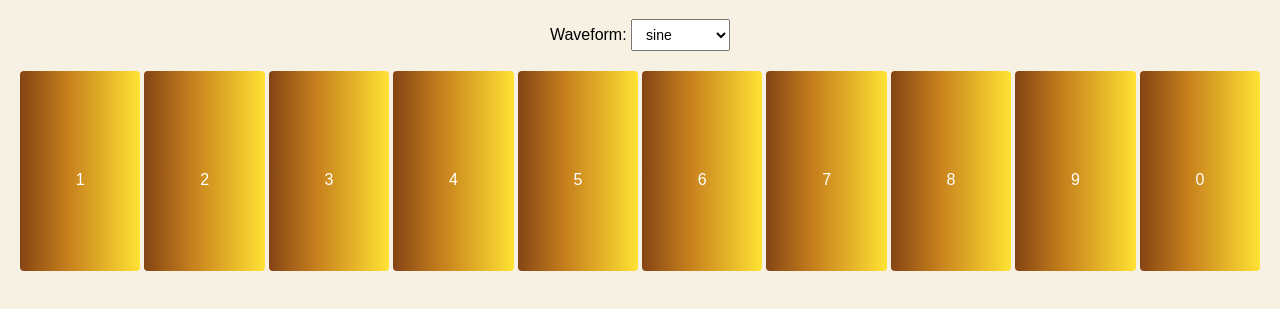
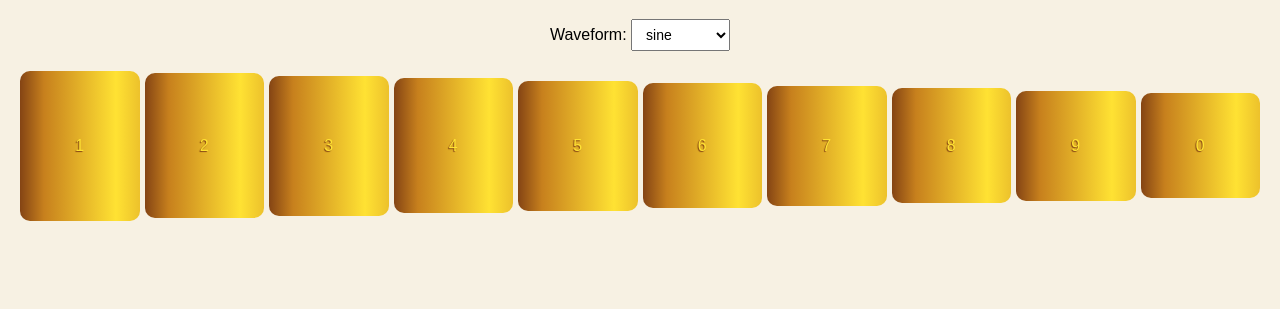
Before and after one commit to alqipne/Gamelan-Bali, a plain HTML site: page index.html in a window 1280 px wide. Shown: the part 81-390 px from the top of the page. Drawn offline with Linux system fonts and the light colour scheme.

Commit message:
Update style.css

```diff
--- a/style.css
+++ b/style.css
@@ -31,27 +31,27 @@ select {
   justify-content: space-between;
   align-items: center; /* ❗ PENTING: ini yang bikin tombol mengambang tengah */
   width: 100%;
-  gap: 4px;
-  height: 200px; /* atau sesuaikan dengan ruang vertikal yang kamu mau */
+  gap: 5px; /* atau sesuaikan dengan ruang vertikal yang kamu mau */
 }
 
 /* Button appearance */
 button {
   flex: 1;
-  padding: 100px 0;
+  padding: 0px 0;
   font-size: 16px;
   border: none;
-  border-radius: 4px;
+  border-radius: 10px;
   background: linear-gradient(
     90deg,
     #844414 0%,
-    #c7801d 20%,
-    #ffe233 50%,
-    #c7801d 80%,
-    #844414 100%
+    #c7801d 10%,
+    #ffe233 40%,
+    #c7801d 70%
   );
   background-size: 200% 100%;
-  color: white;
+  color: #ffe233;
+  font-size: 16px;
+  text-shadow: -1px 1px 1px #844414;
   cursor: pointer;
   overflow: hidden;
   transition: background-color 0.2s, transform 0.1s;
```
